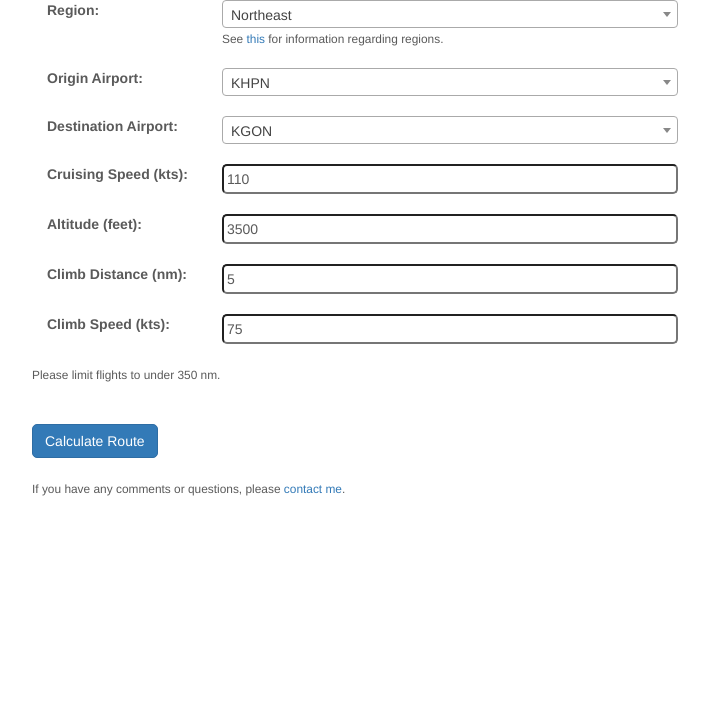
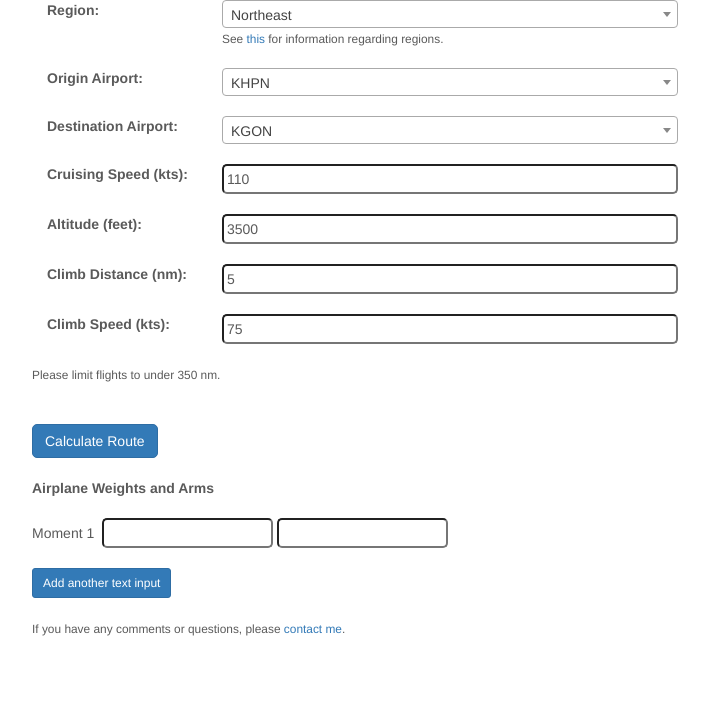
Before and after one commit to amilich/VFR-Flight-Planner, a Flask app: page / in a window 1280 px wide. Shown: the part 110-828 px from the top of the page, without its empty margins (38-747 px from the left). Before the commit the page ends 606 px from the top, so only its background shows below. Run offline with Flask 2, Linux system fonts and the light colour scheme; some libraries are stand-ins or nearby versions.

Commit message:
Basic dynamic form

```diff
--- a/templates/index.html
+++ b/templates/index.html
@@ -28,6 +28,22 @@
             })(window,document,'script','//www.google-analytics.com/analytics.js','ga');
             ga('create', 'UA-35360592-2', 'auto');
             ga('send', 'pageview');
+        </script>
+        <script>
+            // http://www.randomsnippets.com/2008/02/21/how-to-dynamically-add-form-elements-via-javascript/
+            var counter = 1;
+            var limit = 10;
+            function addInput(divName){
+                 if (counter == limit)  {
+                      alert("You have reached the limit of adding " + counter + " inputs");
+                 }
+                 else {
+                      var newdiv = document.createElement('div');
+                      newdiv.innerHTML = "<br>Moment " + (counter+1) + " &nbsp;<input type='text' style='width:15%; border-radius: 5px; padding:3px;' name='myInputs[]'>&nbsp;<input type='text' style='width:15%; border-radius: 5px; padding:3px;' name='myInputs[]'>";
+                      document.getElementById(divName).appendChild(newdiv);
+                      counter++;
+                 }
+            }
         </script>
         <!-- http://www.dynamicdrive.com/forums/showthread.php?60374-Dynamically-hide-show-portion-of-HTML-when-checkbox-is-selected -->
         <script type="text/javascript">
@@ -161,6 +177,17 @@
                         Optional dynamic form generalized weights and arms.
                 -->
                 <div class="container">
+                    <b>Airplane Weights and Arms</b>
+                    <br><br>
+                    <div id="dynamicInput">
+                        Moment 1 &nbsp;<input type='text' style='width:15%; border-radius: 5px; padding:3px;' name='myInputs[]'>
+                                <input type='text' style='width:15%; border-radius: 5px; padding:3px;' name='myInputs[]'>
+                    </div>
+                    <br>
+                    <input type="button" class="btn btn-sm btn-primary" value="Add another text input" onClick="addInput('dynamicInput');">
+                </div>
+                <br>
+                <div class="container">
                     <small>
                         If you have any comments or questions, please <a href="/contact">contact me</a>.
                     </small>
```
Also changed, not shown: forms.py (line endings or trailing spaces).
